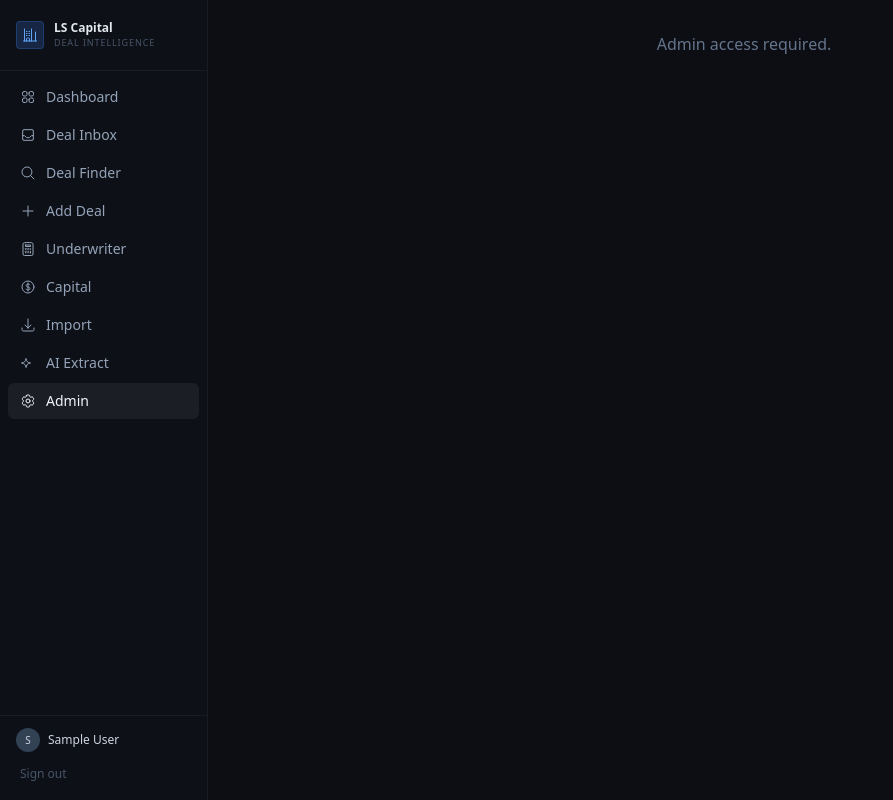
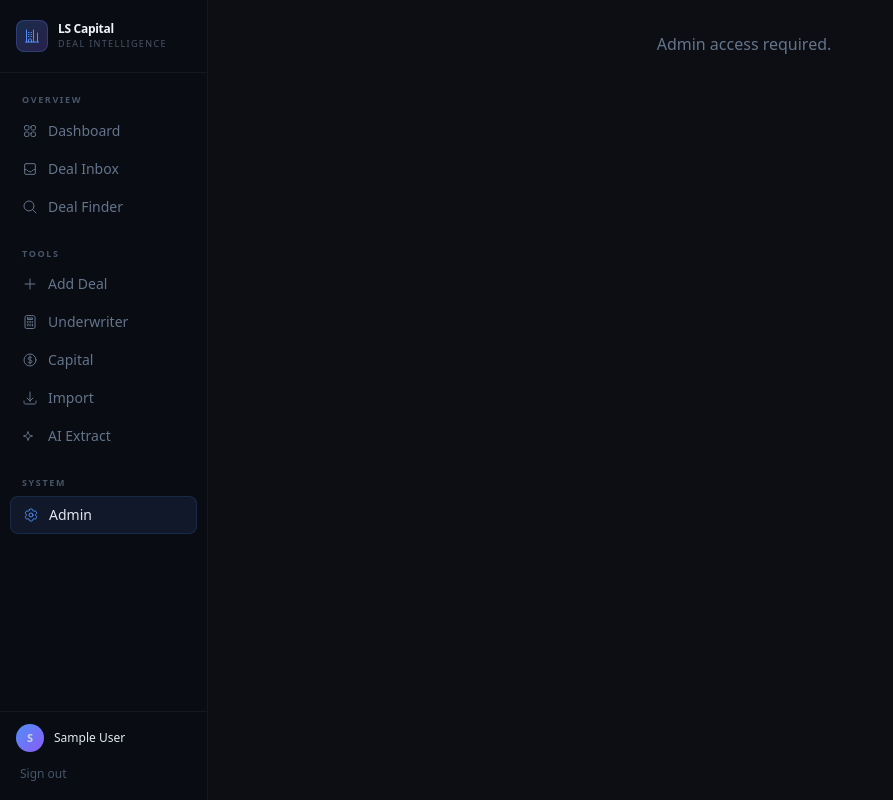
Before and after one commit to carolinaM19/ls-capital, a Next.js app: page /admin in a window 1280 px wide. Shown: the whole page, without its empty margins (0-893 px from the left). Built offline with nearby package versions, Linux system fonts and the light colour scheme; no server answers; the database is empty; sample sign-in values are in the browser's storage.

Commit message:
Global design upgrade: premium dark theme + sidebar redesign

```diff
--- a/src/app/globals.css
+++ b/src/app/globals.css
@@ -9,120 +9,235 @@
   --font-mono: 'DM Mono', monospace;
   --font-display: 'Sora', system-ui, sans-serif;
 
-  /* Brand palette */
-  --bg-base:     #0c0e14;
-  --bg-surface:  #111318;
-  --bg-raised:   #161921;
-  --bg-overlay:  #1c1f2a;
-  --border:      rgba(255,255,255,0.06);
-  --border-med:  rgba(255,255,255,0.10);
-  --accent:      #3b82f6;   /* blue-500 */
-  --accent-dim:  rgba(59,130,246,0.15);
-  --gold:        #f59e0b;   /* amber for financial numbers */
+  --bg-base:     #080a0f;
+  --bg-surface:  #0d1017;
+  --bg-raised:   #121620;
+  --bg-overlay:  #181c28;
+  --border:      rgba(255,255,255,0.05);
+  --border-med:  rgba(255,255,255,0.09);
+
+  --accent:      #4f8ef7;
+  --accent-dim:  rgba(79,142,247,0.12);
+  --accent-glow: rgba(79,142,247,0.20);
+
+  --gold:        #f59e0b;
   --gold-dim:    rgba(245,158,11,0.12);
+  --gold-glow:   rgba(245,158,11,0.18);
+
+  --emerald:     #10b981;
+  --emerald-dim: rgba(16,185,129,0.12);
+
+  --purple:      #8b5cf6;
+  --purple-dim:  rgba(139,92,246,0.12);
+
   --success:     #10b981;
   --danger:      #ef4444;
+  --warning:     #f59e0b;
 }
 
 * { box-sizing: border-box; }
 
+html { background: var(--bg-base); }
+
+body {
+  background: var(--bg-base);
+  color: #e2e8f0;
+  font-family: var(--font-sans);
+  -webkit-font-smoothing: antialiased;
+}
+
 /* Scrollbar */
-::-webkit-scrollbar { width: 5px; height: 5px; }
-::-webkit-scrollbar-track { background: var(--bg-base); }
-::-webkit-scrollbar-thumb { background: rgba(255,255,255,0.08); border-radius: 3px; }
-::-webkit-scrollbar-thumb:hover { background: rgba(255,255,255,0.14); }
+::-webkit-scrollbar { width: 4px; height: 4px; }
+::-webkit-scrollbar-track { background: transparent; }
+::-webkit-scrollbar-thumb { background: rgba(255,255,255,0.07); border-radius: 4px; }
+::-webkit-scrollbar-thumb:hover { background: rgba(255,255,255,0.13); }
 
-/* Base surface cards */
+/* ─── Cards ─── */
 .card {
-  @apply bg-[#111318] border border-white/[0.06] rounded-lg;
+  background: var(--bg-surface);
+  border: 1px solid var(--border);
+  border-radius: 10px;
 }
 .card-raised {
-  @apply bg-[#161921] border border-white/[0.08] rounded-lg;
+  background: var(--bg-raised);
+  border: 1px solid var(--border-med);
+  border-radius: 10px;
 }
 
-/* Badge base */
-.badge {
-  @apply inline-flex items-center rounded px-2 py-0.5 text-xs font-medium ring-1 ring-inset;
+/* ─── Metric cards ─── */
+.metric-card {
+  @apply card p-5 relative overflow-hidden;
+  transition: border-color 0.2s, box-shadow 0.2s;
+}
+.metric-card:hover {
+  border-color: rgba(255,255,255,0.09);
+}
+.metric-card::before {
+  content: '';
+  position: absolute;
+  top: 0; left: 0; right: 0;
+  height: 1px;
+  background: linear-gradient(90deg, transparent, rgba(255,255,255,0.06), transparent);
+}
+.metric-label {
+  @apply text-[10px] text-slate-500 uppercase tracking-[0.12em] font-medium;
+}
+.metric-value {
+  @apply text-[1.6rem] font-semibold fin-num mt-1.5 leading-none;
+}
+.metric-sub {
+  @apply text-xs text-slate-600 mt-1.5;
 }
 
-/* Financial number styling */
+/* Colored metric accents */
+.metric-card.accent-blue  { box-shadow: 0 0 0 1px rgba(79,142,247,0.10), 0 8px 32px rgba(79,142,247,0.04); }
+.metric-card.accent-gold  { box-shadow: 0 0 0 1px rgba(245,158,11,0.10), 0 8px 32px rgba(245,158,11,0.04); }
+.metric-card.accent-green { box-shadow: 0 0 0 1px rgba(16,185,129,0.10), 0 8px 32px rgba(16,185,129,0.04); }
+.metric-card.accent-red   { box-shadow: 0 0 0 1px rgba(239,68,68,0.12),  0 8px 32px rgba(239,68,68,0.04); }
+
+/* ─── Badge ─── */
+.badge {
+  @apply inline-flex items-center rounded-md px-2 py-0.5 text-[11px] font-medium ring-1 ring-inset;
+}
+
+/* ─── Financial numbers ─── */
 .fin-num {
   font-family: var(--font-mono);
   font-variant-numeric: tabular-nums;
+  letter-spacing: -0.01em;
 }
 
-/* Metric card */
-.metric-card {
-  @apply card p-4;
+/* ─── Table ─── */
+.data-table { @apply w-full text-sm; }
+.data-table thead tr { border-bottom: 1px solid rgba(255,255,255,0.05); }
+.data-table thead th {
+  @apply px-4 py-3 text-left text-[10px] font-medium text-slate-500 uppercase tracking-[0.10em] whitespace-nowrap;
 }
-.metric-label {
-  @apply text-xs text-slate-500 uppercase tracking-widest font-medium;
+.data-table tbody tr {
+  border-bottom: 1px solid rgba(255,255,255,0.03);
+  transition: background 0.15s;
+  cursor: pointer;
 }
-.metric-value {
-  @apply text-2xl font-semibold fin-num mt-1;
+.data-table tbody tr:hover td { background: rgba(255,255,255,0.02); }
+.data-table tbody td { @apply px-4 py-3; }
+.data-table tbody tr:last-child { border: 0; }
+
+/* ─── Inputs ─── */
+.input {
+  @apply w-full rounded-lg px-3 py-2 text-sm text-slate-100
+         placeholder-slate-600 focus:outline-none transition-all;
+  background: rgba(255,255,255,0.03);
+  border: 1px solid rgba(255,255,255,0.07);
+}
+.input:focus {
+  background: rgba(255,255,255,0.04);
+  border-color: rgba(79,142,247,0.35);
+  box-shadow: 0 0 0 3px rgba(79,142,247,0.08);
+}
+.select { @apply input appearance-none; }
+
+/* ─── Buttons ─── */
+.btn-primary {
+  @apply inline-flex items-center justify-center rounded-lg text-sm font-medium
+         text-white transition-all px-4 py-2;
+  background: linear-gradient(135deg, #4f8ef7 0%, #3b6fd4 100%);
+  box-shadow: 0 1px 2px rgba(0,0,0,0.3), 0 0 0 1px rgba(79,142,247,0.3);
+}
+.btn-primary:hover {
+  background: linear-gradient(135deg, #5f9bff 0%, #4a7fe0 100%);
+  box-shadow: 0 2px 8px rgba(79,142,247,0.25), 0 0 0 1px rgba(79,142,247,0.4);
+  transform: translateY(-0.5px);
+}
+.btn-primary:active { transform: translateY(0); }
+.btn-primary:disabled { opacity: 0.45; cursor: not-allowed; transform: none; }
+
+.btn-secondary {
+  @apply inline-flex items-center justify-center rounded-lg text-sm font-medium
+         text-slate-300 transition-all px-4 py-2;
+  background: rgba(255,255,255,0.04);
+  border: 1px solid rgba(255,255,255,0.08);
+}
+.btn-secondary:hover {
+  background: rgba(255,255,255,0.07);
+  border-color: rgba(255,255,255,0.12);
+  color: #e2e8f0;
 }
 
-/* Table */
-.data-table {
-  @apply w-full text-sm;
+/* ─── Score bar ─── */
+.score-bar { @apply h-1 rounded-full overflow-hidden; background: rgba(255,255,255,0.05); }
+.score-bar-fill { @apply h-full rounded-full transition-all duration-700; }
+
+/* ─── Nav items ─── */
+.nav-item {
+  @apply flex items-center gap-2.5 px-3 py-2 rounded-lg text-sm text-slate-500
+         hover:text-slate-200 transition-all relative;
 }
-.data-table thead tr {
-  @apply border-b border-white/[0.06];
+.nav-item:hover { background: rgba(255,255,255,0.04); }
+.nav-item.active {
+  color: #e2e8f0;
+  background: rgba(79,142,247,0.10);
+  border: 1px solid rgba(79,142,247,0.15);
 }
-.data-table thead th {
-  @apply px-4 py-3 text-left text-xs font-medium text-slate-500 uppercase tracking-wider whitespace-nowrap;
-}
-.data-table tbody tr {
-  @apply border-b border-white/[0.04] transition-colors cursor-pointer;
-}
-.data-table tbody tr:hover td {
-  @apply bg-white/[0.02];
-}
-.data-table tbody td {
-  @apply px-4 py-3;
-}
-.data-table tbody tr:last-child {
-  @apply border-0;
+.nav-item.active svg { color: #4f8ef7; }
+
+/* ─── Section headers ─── */
+.section-label {
+  @apply text-[9px] uppercase tracking-[0.18em] text-slate-600 font-semibold px-3 py-1.5;
 }
 
-/* Input base */
-.input {
-  @apply w-full bg-[#1c1f2a] border border-white/[0.08] rounded-md px-3 py-2 text-sm text-slate-100
-         placeholder-slate-600 focus:outline-none focus:ring-1 focus:ring-blue-500/40
-         focus:border-blue-500/40 transition-colors;
+/* ─── Capital bar ─── */
+.capital-bar { background: linear-gradient(90deg, #4f8ef7 0%, #8b5cf6 100%); }
+
+/* ─── Glows ─── */
+.glow-blue { box-shadow: 0 0 24px rgba(79,142,247,0.10); }
+.glow-gold { box-shadow: 0 0 24px rgba(245,158,11,0.10); }
+.glow-green { box-shadow: 0 0 24px rgba(16,185,129,0.10); }
+
+/* ─── Status badges ─── */
+.status-new          { @apply badge bg-slate-500/10 text-slate-400 ring-slate-500/20; }
+.status-reviewing    { @apply badge bg-blue-500/10 text-blue-400 ring-blue-500/20; }
+.status-underwriting { @apply badge bg-violet-500/10 text-violet-400 ring-violet-500/20; }
+.status-loi          { @apply badge bg-amber-500/10 text-amber-400 ring-amber-500/20; }
+.status-under-contract { @apply badge bg-orange-500/10 text-orange-400 ring-orange-500/20; }
+.status-closed       { @apply badge bg-emerald-500/10 text-emerald-400 ring-emerald-500/20; }
+.status-passed       { @apply badge bg-red-500/10 text-red-400 ring-red-500/20; }
+
+/* ─── Page header ─── */
+.page-header {
+  @apply mb-7;
+}
+.page-title {
+  @apply text-xl font-semibold text-slate-100 font-display tracking-tight;
+}
+.page-subtitle {
+  @apply text-xs text-slate-500 mt-0.5;
 }
 
-/* Select base */
-.select {
-  @apply input appearance-none;
+/* ─── Divider ─── */
+.divider { border-color: rgba(255,255,255,0.05); }
+
+/* ─── Gradient text ─── */
+.gradient-text {
+  background: linear-gradient(135deg, #4f8ef7, #8b5cf6);
+  -webkit-background-clip: text;
+  -webkit-text-fill-color: transparent;
+  background-clip: text;
 }
 
-/* Animated score bar */
-.score-bar {
-  @apply h-1.5 rounded-full overflow-hidden bg-white/[0.06];
+/* ─── Shimmer loading ─── */
+@keyframes shimmer {
+  0% { background-position: -200% 0; }
+  100% { background-position: 200% 0; }
 }
-.score-bar-fill {
-  @apply h-full rounded-full transition-all duration-700;
+.shimmer {
+  background: linear-gradient(90deg, rgba(255,255,255,0.03) 25%, rgba(255,255,255,0.06) 50%, rgba(255,255,255,0.03) 75%);
+  background-size: 200% 100%;
+  animation: shimmer 1.5s infinite;
 }
 
-/* Sidebar active */
-.nav-item {
-  @apply flex items-center gap-2.5 px-3 py-2 rounded-md text-sm text-slate-400
-         hover:text-slate-200 hover:bg-white/[0.04] transition-colors;
+/* ─── Fade in ─── */
+@keyframes fadeIn {
+  from { opacity: 0; transform: translateY(6px); }
+  to   { opacity: 1; transform: translateY(0); }
 }
-.nav-item.active {
-  @apply bg-white/[0.06] text-slate-100;
-}
-
-/* Capital bar */
-.capital-bar {
-  background: linear-gradient(90deg, #3b82f6 0%, #6366f1 100%);
-}
-
-/* Subtle glow on key metrics */
-.glow-blue {
-  box-shadow: 0 0 20px rgba(59,130,246,0.08);
-}
-.glow-gold {
-  box-shadow: 0 0 20px rgba(245,158,11,0.08);
-}
+.fade-in { animation: fadeIn 0.3s ease forwards; }
--- a/src/components/ui/Sidebar.tsx
+++ b/src/components/ui/Sidebar.tsx
@@ -8,7 +8,7 @@ interface SidebarProps {
   user: { name?: string | null; email?: string | null; role?: string }
 }
 
-const nav = [
+const mainNav = [
   {
     href: '/dashboard',
     label: 'Dashboard',
@@ -20,8 +20,15 @@ const nav = [
     icon: <svg className="w-4 h-4" fill="none" viewBox="0 0 24 24" stroke="currentColor" strokeWidth={1.5}><path strokeLinecap="round" strokeLinejoin="round" d="M20 13V6a2 2 0 00-2-2H6a2 2 0 00-2 2v7m16 0v5a2 2 0 01-2 2H6a2 2 0 01-2-2v-5m16 0h-2.586a1 1 0 00-.707.293l-2.414 2.414a1 1 0 01-.707.293h-3.172a1 1 0 01-.707-.293l-2.414-2.414A1 1 0 006.586 13H4" /></svg>,
   },
   {
-    href: '/finder', label: 'Deal Finder', icon: <svg className="w-4 h-4" fill="none" viewBox="0 0 24 24" stroke="currentColor" strokeWidth={1.5}><path strokeLinecap="round" strokeLinejoin="round" d="M21 21l-5.197-5.197m0 0A7.5 7.5 0 105.196 15.803a7.5 7.5 0 0010.607 0z" /></svg> },
-  { href: '/deals/new',
+    href: '/finder',
+    label: 'Deal Finder',
+    icon: <svg className="w-4 h-4" fill="none" viewBox="0 0 24 24" stroke="currentColor" strokeWidth={1.5}><path strokeLinecap="round" strokeLinejoin="round" d="M21 21l-5.197-5.197m0 0A7.5 7.5 0 105.196 15.803a7.5 7.5 0 0010.607 0z" /></svg>,
+  },
+]
+
+const toolsNav = [
+  {
+    href: '/deals/new',
     label: 'Add Deal',
     icon: <svg className="w-4 h-4" fill="none" viewBox="0 0 24 24" stroke="currentColor" strokeWidth={1.5}><path strokeLinecap="round" strokeLinejoin="round" d="M12 4.5v15m7.5-7.5h-15" /></svg>,
   },
@@ -45,6 +52,9 @@ const nav = [
     label: 'AI Extract',
     icon: <svg className="w-4 h-4" fill="none" viewBox="0 0 24 24" stroke="currentColor" strokeWidth={1.5}><path strokeLinecap="round" strokeLinejoin="round" d="M9.813 15.904L9 18.75l-.813-2.846a4.5 4.5 0 00-3.09-3.09L2.25 12l2.846-.813a4.5 4.5 0 003.09-3.09L9 5.25l.813 2.846a4.5 4.5 0 003.09 3.09L15.75 12l-2.846.813a4.5 4.5 0 00-3.09 3.09z" /></svg>,
   },
+]
+
+const adminNav = [
   {
     href: '/admin',
     label: 'Admin',
@@ -52,57 +62,68 @@ const nav = [
   },
 ]
 
+function NavGroup({ label, items, path }: { label: string; items: typeof mainNav; path: string }) {
+  return (
+    <div className="mb-4">
+      <div className="section-label">{label}</div>
+      <div className="space-y-0.5">
+        {items.map(item => {
+          const isActive = path === item.href || (item.href !== '/dashboard' && item.href !== '/deals/new' && path.startsWith(item.href))
+          return (
+            <Link key={item.href} href={item.href} className={cn('nav-item', isActive && 'active')}>
+              {item.icon}
+              <span>{item.label}</span>
+            </Link>
+          )
+        })}
+      </div>
+    </div>
+  )
+}
+
 export default function Sidebar({ user }: SidebarProps) {
   const path = usePathname()
 
   return (
-    <aside className="w-52 flex flex-col border-r border-white/[0.05] bg-[#0e1017] flex-shrink-0">
+    <aside className="w-52 flex flex-col flex-shrink-0" style={{background: '#090c12', borderRight: '1px solid rgba(255,255,255,0.05)'}}>
       {/* Brand */}
-      <div className="px-4 py-5 border-b border-white/[0.05]">
+      <div className="px-4 py-5" style={{borderBottom: '1px solid rgba(255,255,255,0.05)'}}>
         <div className="flex items-center gap-2.5">
-          <div className="w-7 h-7 rounded bg-blue-500/20 border border-blue-500/25 flex items-center justify-center flex-shrink-0">
-            <svg viewBox="0 0 24 24" className="w-4 h-4 text-blue-400" fill="none" stroke="currentColor" strokeWidth="1.5">
+          <div className="w-8 h-8 rounded-lg flex items-center justify-center flex-shrink-0"
+            style={{background: 'linear-gradient(135deg, rgba(79,142,247,0.25) 0%, rgba(139,92,246,0.25) 100%)', border: '1px solid rgba(79,142,247,0.25)'}}>
+            <svg viewBox="0 0 24 24" className="w-4 h-4" fill="none" stroke="currentColor" strokeWidth="1.5" style={{color: '#4f8ef7'}}>
               <path strokeLinecap="round" strokeLinejoin="round" d="M2.25 21h19.5m-18-18v18m10.5-18v18m6-13.5V21M6.75 6.75h.75m-.75 3h.75m-.75 3h.75m3-6h.75m-.75 3h.75m-.75 3h.75M6.75 21v-3.375c0-.621.504-1.125 1.125-1.125h2.25c.621 0 1.125.504 1.125 1.125V21" />
             </svg>
           </div>
           <div>
-            <div className="text-xs font-semibold text-slate-200 font-display">LS Capital</div>
-            <div className="text-[9px] text-slate-600 tracking-widest uppercase">Deal Intelligence</div>
+            <div className="text-xs font-semibold text-slate-100 font-display tracking-tight">LS Capital</div>
+            <div className="text-[9px] text-slate-600 tracking-[0.15em] uppercase">Deal Intelligence</div>
           </div>
         </div>
       </div>
 
       {/* Nav */}
-      <nav className="flex-1 p-2 space-y-0.5 overflow-y-auto">
-        {nav.map(item => {
-          const isActive = path === item.href || (item.href !== '/dashboard' && item.href !== '/deals/new' && path.startsWith(item.href))
-          return (
-            <Link
-              key={item.href}
-              href={item.href}
-              className={cn('nav-item', isActive && 'active')}
-            >
-              {item.icon}
-              <span>{item.label}</span>
-            </Link>
-          )
-        })}
+      <nav className="flex-1 p-2.5 overflow-y-auto mt-1">
+        <NavGroup label="Overview" items={mainNav} path={path} />
+        <NavGroup label="Tools" items={toolsNav} path={path} />
+        <NavGroup label="System" items={adminNav} path={path} />
       </nav>
 
       {/* User */}
-      <div className="p-3 border-t border-white/[0.05]">
-        <div className="flex items-center gap-2 mb-2 px-1">
-          <div className="w-6 h-6 rounded-full bg-slate-700 flex items-center justify-center text-[10px] text-slate-300 font-medium flex-shrink-0">
+      <div className="p-3" style={{borderTop: '1px solid rgba(255,255,255,0.05)'}}>
+        <div className="flex items-center gap-2.5 px-1 mb-2">
+          <div className="w-7 h-7 rounded-full flex items-center justify-center text-[11px] text-slate-300 font-semibold flex-shrink-0"
+            style={{background: 'linear-gradient(135deg, #4f8ef7, #8b5cf6)'}}>
             {(user.name ?? user.email ?? '?')[0].toUpperCase()}
           </div>
           <div className="min-w-0">
-            <div className="text-xs text-slate-300 truncate">{user.name ?? 'User'}</div>
+            <div className="text-xs text-slate-200 truncate font-medium">{user.name ?? 'User'}</div>
             <div className="text-[10px] text-slate-600 capitalize">{user.role?.toLowerCase()}</div>
           </div>
         </div>
         <button
           onClick={() => signOut({ callbackUrl: '/login' })}
-          className="w-full text-left px-2 py-1.5 text-xs text-slate-600 hover:text-slate-400 transition-colors rounded"
+          className="w-full text-left px-2 py-1.5 text-xs text-slate-600 hover:text-slate-400 transition-colors rounded-md hover:bg-white/[0.03]"
         >
           Sign out
         </button>
```
